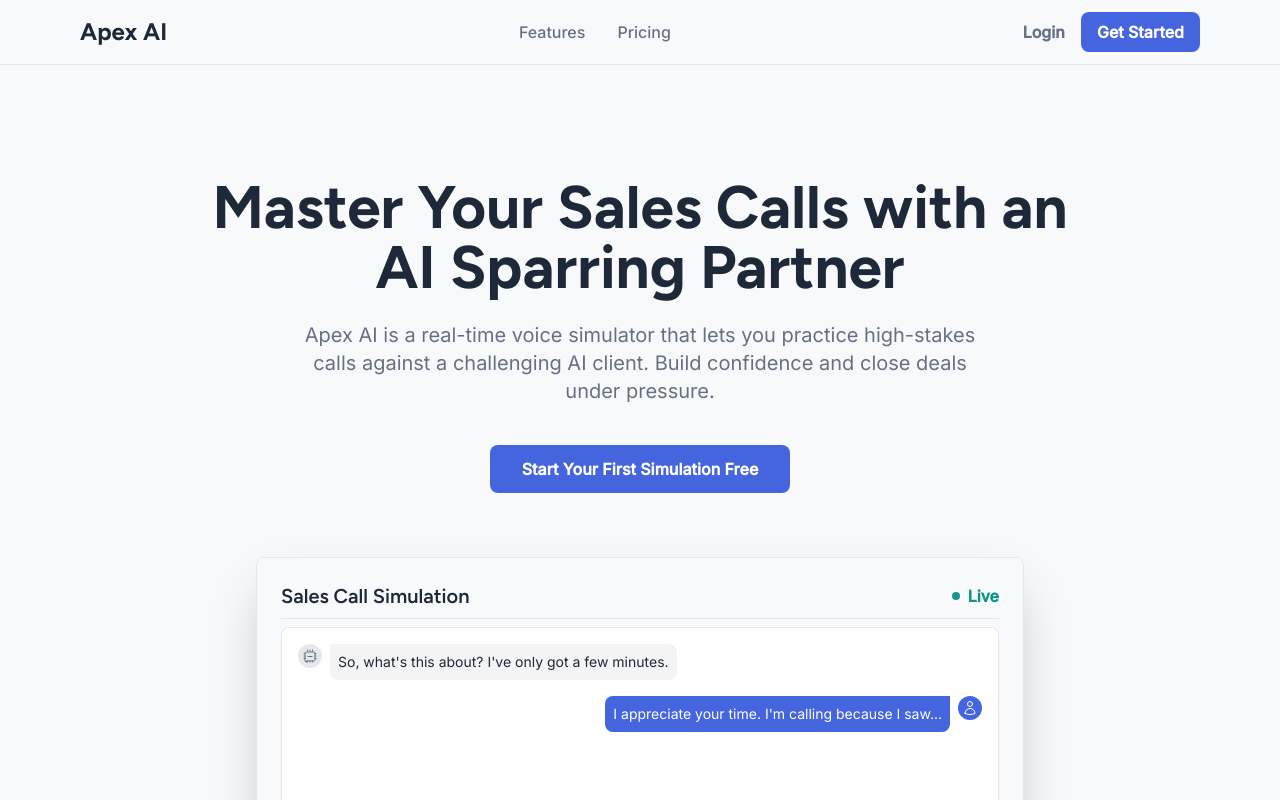
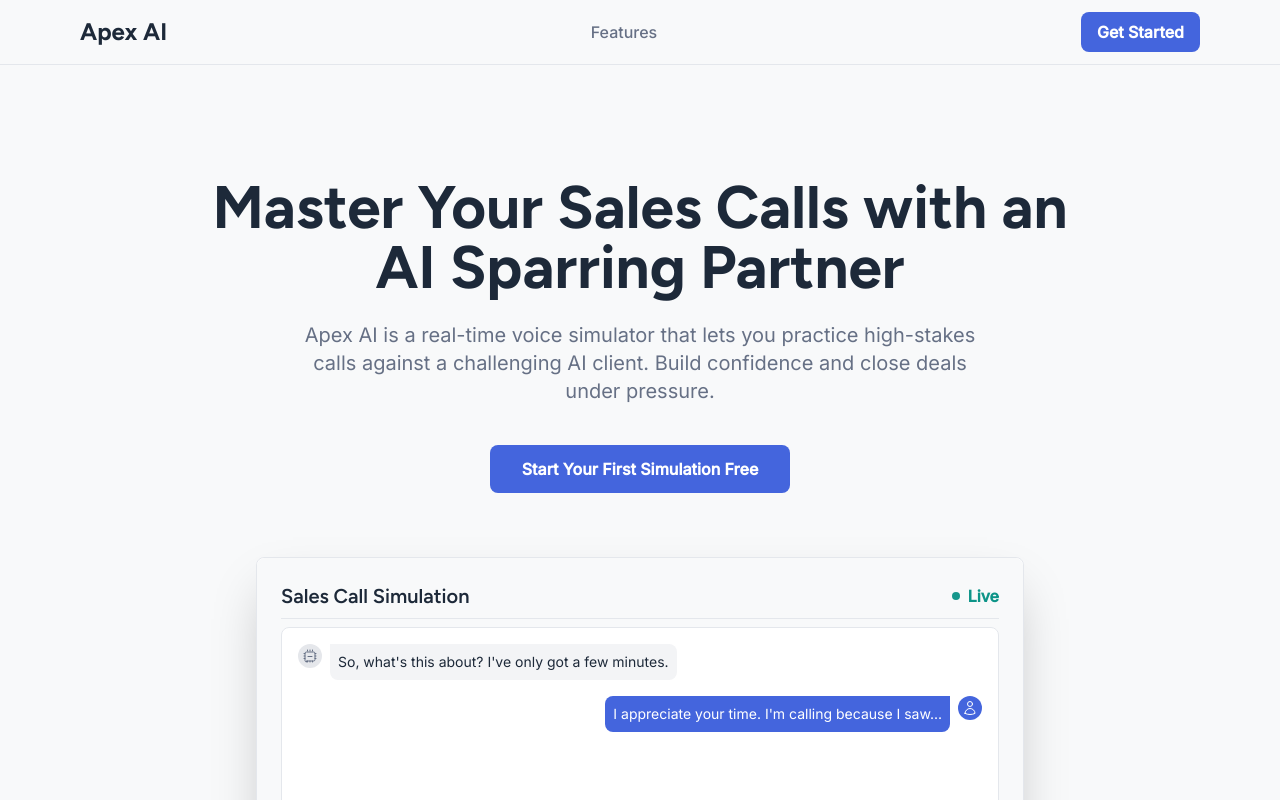
Before and after one commit to RobertZasoko/Apex-Hermes, a React (Vite) app: page / in a window 1280 px wide. Shown: the top 800 px of the page. Built offline with nearby package versions, Linux system fonts and the light colour scheme.

Commit message:
Clean up header: remove login and pricing links

```diff
--- a/components/landing/Header.tsx
+++ b/components/landing/Header.tsx
@@ -28,7 +28,6 @@ const Header: React.FC<HeaderProps> = ({ onStart }) => {
   const navLinks = (
     <>
       <a href="#features" onClick={handleNavClick} className="text-text-secondary hover:text-text-primary transition-colors">Features</a>
-      <a href="#pricing" onClick={handleNavClick} className="text-text-secondary hover:text-text-primary transition-colors">Pricing</a>
     </>
   );
 
@@ -48,9 +47,6 @@ const Header: React.FC<HeaderProps> = ({ onStart }) => {
 
           {/* Desktop CTAs */}
           <div className="hidden md:flex items-center gap-4">
-            <button onClick={onStart} className="font-semibold text-text-secondary hover:text-text-primary transition-colors">
-              Login
-            </button>
             <button onClick={onStart} className="bg-primary hover:bg-primary-hover text-white font-semibold py-2 px-4 rounded-lg transition-colors">
               Get Started
             </button>
@@ -72,9 +68,6 @@ const Header: React.FC<HeaderProps> = ({ onStart }) => {
         <div className="md:hidden bg-panel border-t border-border">
           <nav className="flex flex-col items-center gap-4 p-4 font-medium">
             {navLinks}
-            <button onClick={handleMobileActionClick} className="font-semibold text-text-secondary hover:text-text-primary transition-colors w-full text-center py-2">
-              Login
-            </button>
             <button onClick={handleMobileActionClick} className="bg-primary hover:bg-primary-hover text-white font-semibold py-2 px-4 rounded-lg transition-colors w-full text-center">
               Get Started
             </button>
```
